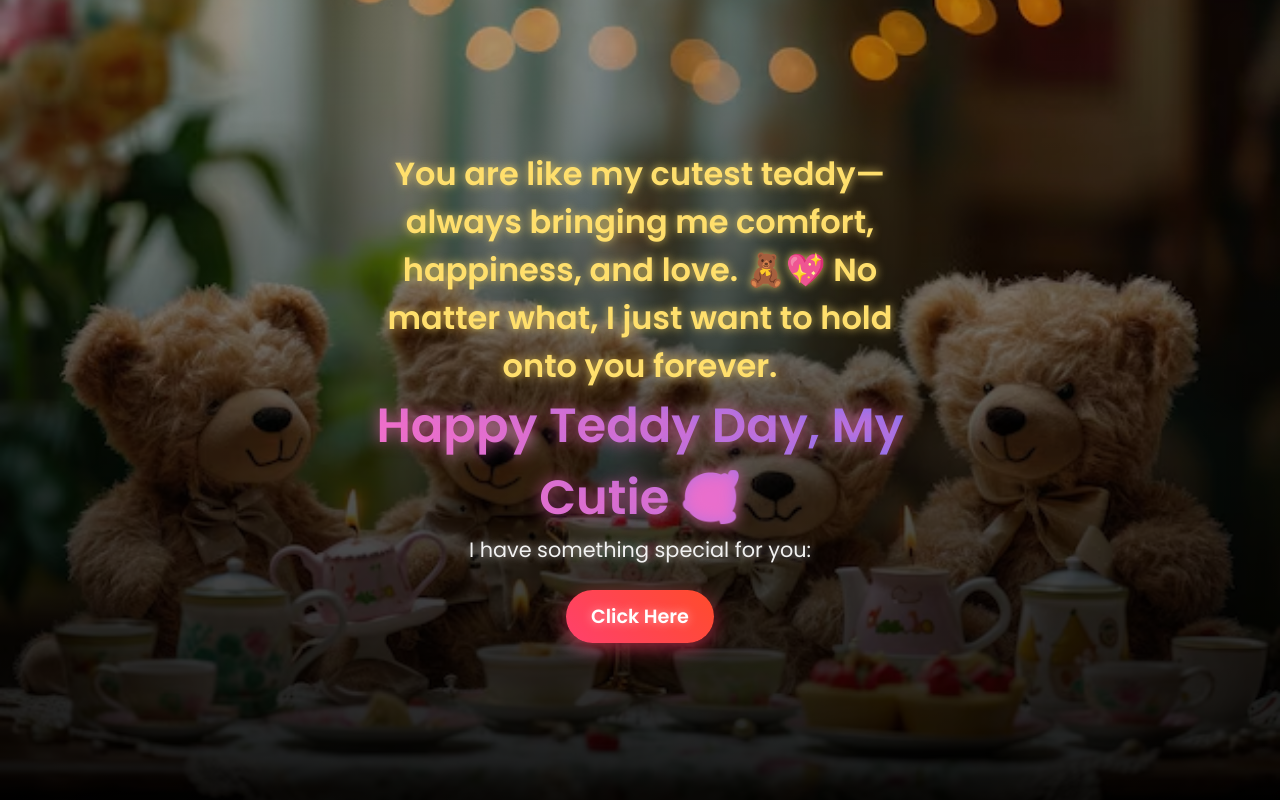
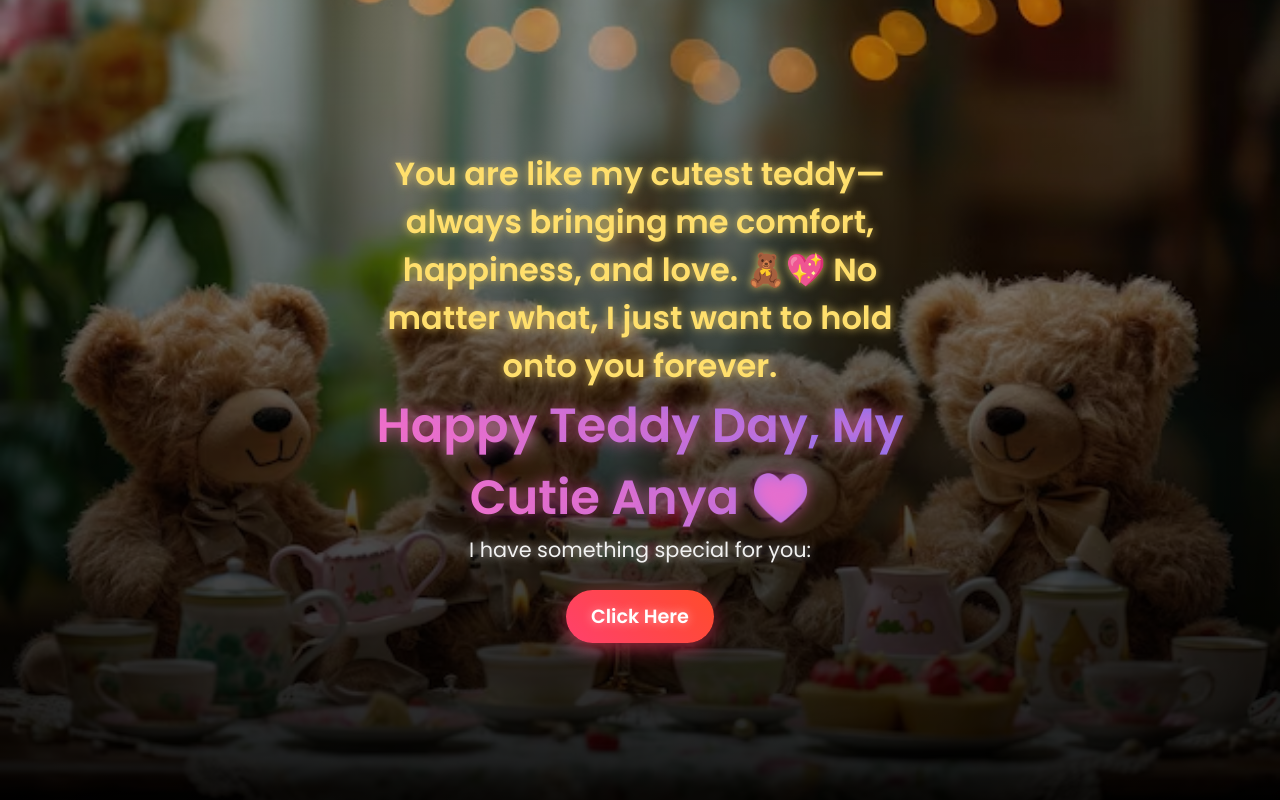
Before and after one commit to thaneswarmalik/Treedy-Day-Cutie, a plain HTML site: page index.html in a window 1280 px wide. Drawn offline with Linux system fonts and the light colour scheme.

Commit message:
Update index.html

```diff
--- a/index.html
+++ b/index.html
@@ -11,7 +11,7 @@
     <div class="overlay"></div>
     <div class="text">
         <h2>You are like my cutest teddy—always bringing me comfort, happiness, and love. 🧸💖 No matter what, I just want to hold onto you forever. </h2>
-        <h1>Happy Teddy Day, My Cutie 🥰 </h1>
+        <h1>Happy Teddy Day, My Cutie Anya ♥️ </h1>
         <p>I have something special for you:</p><br>
         <a href="new.html" class="btn">Click Here</a>
     </div>
```
